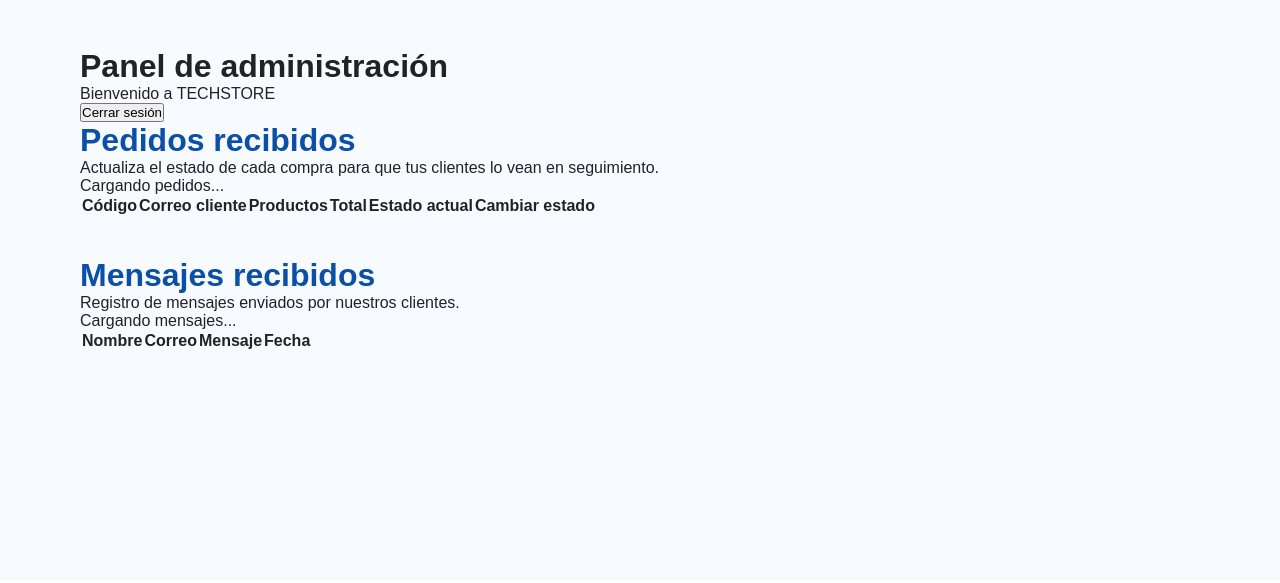
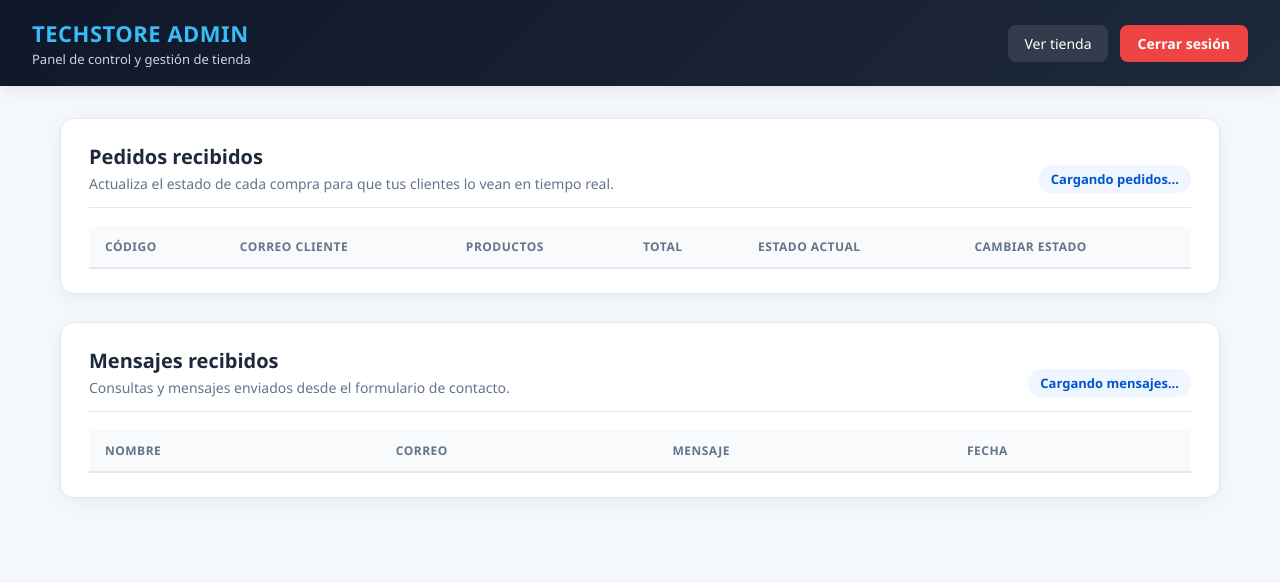
Before and after one commit to OmarCabello/TECHSTORE, a plain HTML site: page admin.html in a window 1280 px wide. Drawn offline with Linux system fonts and the light colour scheme; a script that the page names is missing.

Commit message:
admin y styles

```diff
--- a/admin.html
+++ b/admin.html
@@ -4,34 +4,37 @@
     <meta charset="UTF-8">
     <meta name="viewport" content="width=device-width, initial-scale=1.0">
     <title>Panel Administrativo | TECHSTORE</title>
-
     <link rel="stylesheet" href="css/styles.css">
 </head>
 
-<body>
+<body class="admin-body">
 
-    <main class="page admin-panel">
-        <div class="container">
+    <header class="admin-topbar">
+        <div class="admin-topbar-brand">
+            <h1>TECHSTORE ADMIN</h1>
+            <p>Panel de control y gestión de tienda</p>
+        </div>
 
-            <div class="admin-heading">
+        <div class="admin-topbar-actions">
+            <a href="index.html" class="admin-btn-store">Ver tienda</a>
+            <button id="logout-btn" class="admin-btn-logout">Cerrar sesión</button>
+        </div>
+    </header>
+
+    <main class="admin-container">
+
+        <!-- SECCIÓN 1: GESTIÓN DE PEDIDOS -->
+        <section class="admin-card">
+            <div class="admin-card-header">
                 <div>
-                    <h1>Panel de administración</h1>
-                    <p>Bienvenido a TECHSTORE</p>
+                    <h2>Pedidos recibidos</h2>
+                    <p>Actualiza el estado de cada compra para que tus clientes lo vean en tiempo real.</p>
                 </div>
-
-                <button id="logout-btn" class="btn-logout">
-                    Cerrar sesión
-                </button>
+                <span id="orders-status" class="admin-status-pill">Cargando pedidos...</span>
             </div>
 
-            <!-- SECCIÓN 1: GESTIÓN DE PEDIDOS -->
-            <h2>Pedidos recibidos</h2>
-            <p>Actualiza el estado de cada compra para que tus clientes lo vean en seguimiento.</p>
-
-            <p id="orders-status">Cargando pedidos...</p>
-
-            <div class="table-container" style="margin-bottom: 40px;">
-                <table class="messages-table">
+            <div class="admin-table-container">
+                <table class="admin-table">
                     <thead>
                         <tr>
                             <th>Código</th>
@@ -42,19 +45,23 @@
                             <th>Cambiar estado</th>
                         </tr>
                     </thead>
-
                     <tbody id="orders-body"></tbody>
                 </table>
             </div>
+        </section>
 
-            <!-- SECCIÓN 2: MENSAJES RECIBIDOS -->
-            <h2>Mensajes recibidos</h2>
-            <p>Registro de mensajes enviados por nuestros clientes.</p>
+        <!-- SECCIÓN 2: MENSAJES RECIBIDOS -->
+        <section class="admin-card">
+            <div class="admin-card-header">
+                <div>
+                    <h2>Mensajes recibidos</h2>
+                    <p>Consultas y mensajes enviados desde el formulario de contacto.</p>
+                </div>
+                <span id="admin-status" class="admin-status-pill">Cargando mensajes...</span>
+            </div>
 
-            <p id="admin-status">Cargando mensajes...</p>
-
-            <div class="table-container">
-                <table class="messages-table">
+            <div class="admin-table-container">
+                <table class="admin-table">
                     <thead>
                         <tr>
                             <th>Nombre</th>
@@ -63,12 +70,11 @@
                             <th>Fecha</th>
                         </tr>
                     </thead>
-
                     <tbody id="messages-body"></tbody>
                 </table>
             </div>
+        </section>
 
-        </div>
     </main>
 
     <script type="module" src="js/admin.js"></script>
--- a/css/styles.css
+++ b/css/styles.css
@@ -709,3 +709,187 @@ textarea {
   color: #fff;
   transform: translateY(-2px);
 }
+ /* =========================================
+   ESTILOS MODERNOS DEL PANEL ADMINISTRATIVO
+   ========================================= */
+body.admin-body {
+    background-color: #f4f7fb;
+    color: #1e293b;
+    margin: 0;
+    padding: 0;
+    font-family: 'Segoe UI', system-ui, -apple-system, sans-serif;
+}
+
+.admin-topbar {
+    background: linear-gradient(135deg, #0f172a 0%, #1e293b 100%);
+    color: #ffffff;
+    padding: 18px 32px;
+    display: flex;
+    justify-content: space-between;
+    align-items: center;
+    box-shadow: 0 4px 12px rgba(0, 0, 0, 0.08);
+}
+
+.admin-topbar-brand h1 {
+    font-size: 22px;
+    font-weight: 700;
+    letter-spacing: 0.5px;
+    color: #38bdf8;
+    margin: 0;
+}
+
+.admin-topbar-brand p {
+    font-size: 13px;
+    color: #cbd5e1;
+    margin: 2px 0 0 0;
+}
+
+.admin-topbar-actions {
+    display: flex;
+    gap: 12px;
+    align-items: center;
+}
+
+.admin-btn-store {
+    text-decoration: none;
+    background: rgba(255, 255, 255, 0.1);
+    color: #ffffff;
+    padding: 9px 16px;
+    border-radius: 8px;
+    font-size: 14px;
+    font-weight: 500;
+    transition: background 0.2s;
+}
+
+.admin-btn-store:hover {
+    background: rgba(255, 255, 255, 0.2);
+}
+
+.admin-btn-logout {
+    background-color: #ef4444;
+    color: #ffffff;
+    border: none;
+    padding: 9px 18px;
+    border-radius: 8px;
+    font-size: 14px;
+    font-weight: 600;
+    cursor: pointer;
+    transition: background 0.2s;
+}
+
+.admin-btn-logout:hover {
+    background-color: #dc2626;
+}
+
+.admin-container {
+    max-width: 1200px;
+    margin: 32px auto;
+    padding: 0 20px;
+    display: flex;
+    flex-direction: column;
+    gap: 28px;
+}
+
+.admin-card {
+    background: #ffffff;
+    border-radius: 14px;
+    padding: 24px 28px;
+    box-shadow: 0 4px 20px rgba(15, 23, 42, 0.05);
+    border: 1px solid #e2e8f0;
+}
+
+.admin-card-header {
+    display: flex;
+    justify-content: space-between;
+    align-items: flex-end;
+    flex-wrap: wrap;
+    gap: 10px;
+    margin-bottom: 18px;
+    padding-bottom: 14px;
+    border-bottom: 1px solid #e2e8f0;
+}
+
+.admin-card-header h2 {
+    font-size: 20px;
+    color: #1e293b;
+    margin: 0 0 4px 0;
+}
+
+.admin-card-header p {
+    font-size: 14px;
+    color: #64748b;
+    margin: 0;
+}
+
+.admin-status-pill {
+    background: #eff6ff;
+    color: #0056cc;
+    padding: 5px 12px;
+    border-radius: 20px;
+    font-size: 13px;
+    font-weight: 600;
+}
+
+.admin-table-container {
+    overflow-x: auto;
+}
+
+.admin-table {
+    width: 100%;
+    border-collapse: collapse;
+    text-align: left;
+    font-size: 14px;
+}
+
+.admin-table thead th {
+    background-color: #f8fafc;
+    color: #64748b;
+    font-weight: 600;
+    text-transform: uppercase;
+    font-size: 12px;
+    letter-spacing: 0.5px;
+    padding: 12px 16px;
+    border-bottom: 2px solid #e2e8f0;
+}
+
+.admin-table tbody td {
+    padding: 14px 16px;
+    border-bottom: 1px solid #e2e8f0;
+    vertical-align: middle;
+}
+
+.admin-table tbody tr:hover {
+    background-color: #f8fafc;
+}
+
+.admin-table tbody tr:last-child td {
+    border-bottom: none;
+}
+
+.admin-table select {
+    padding: 7px 12px;
+    border-radius: 8px;
+    border: 1px solid #cbd5e1;
+    background-color: #ffffff;
+    color: #1e293b;
+    font-size: 13px;
+    font-weight: 500;
+    outline: none;
+}
+
+.admin-table select:focus {
+    border-color: #0077ff;
+    box-shadow: 0 0 0 3px rgba(0, 119, 255, 0.15);
+}
+
+@media (max-width: 640px) {
+    .admin-topbar {
+        flex-direction: column;
+        align-items: flex-start;
+        gap: 12px;
+        padding: 16px 20px;
+    }
+    .admin-card {
+        padding: 18px;
+    }
+}
```
